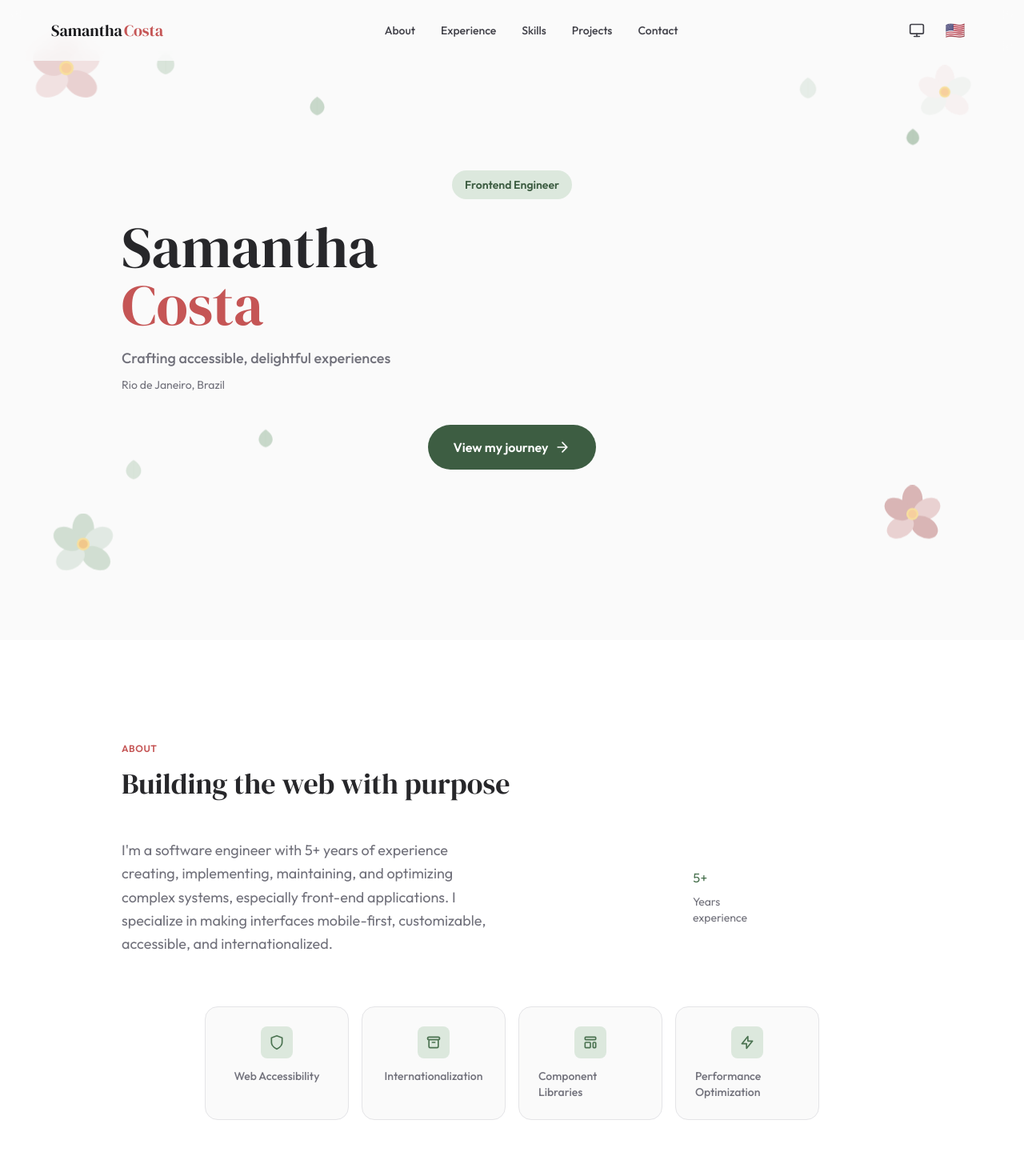
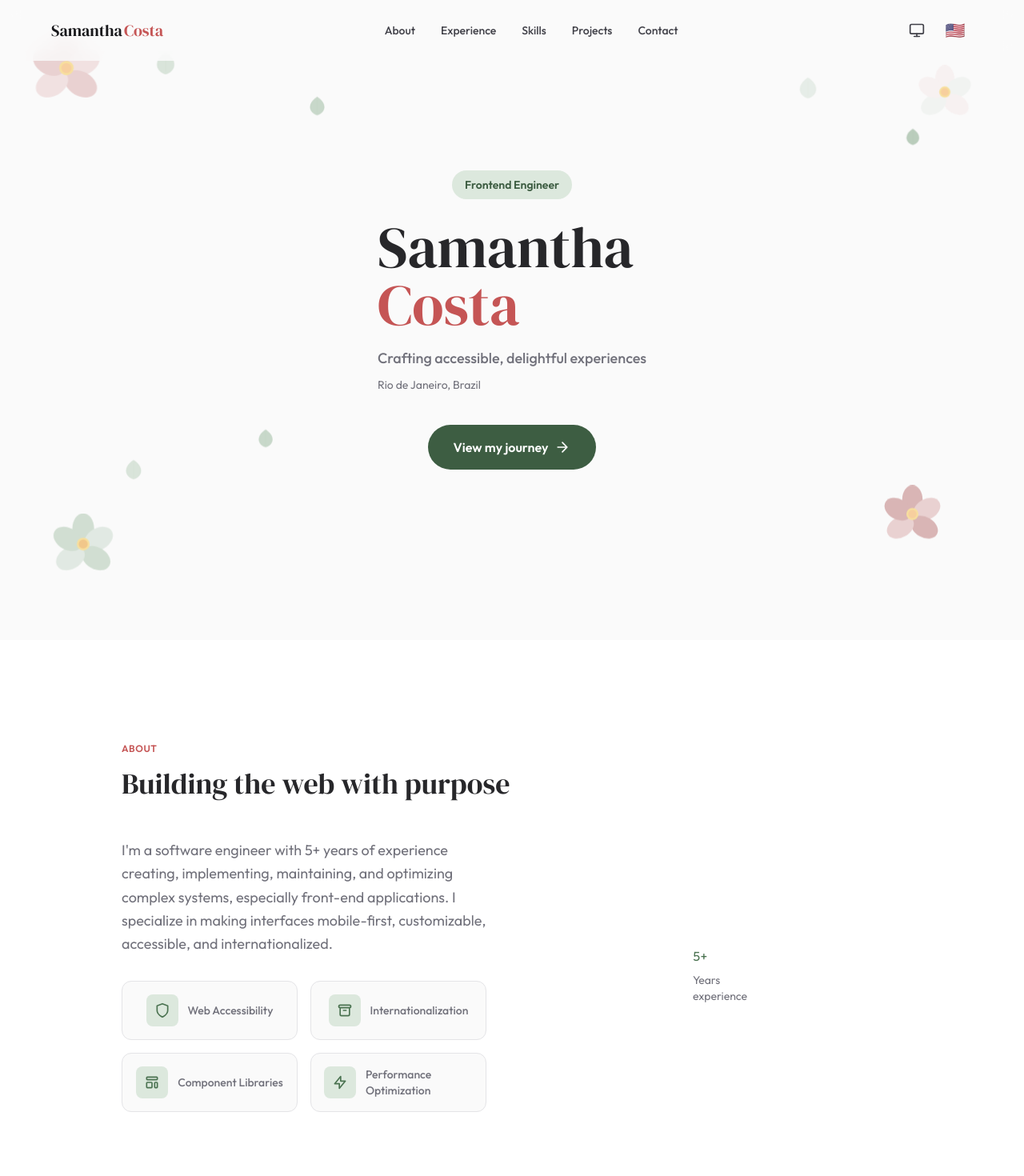
Before and after one commit to saamanthacosta/portfolio, a Vue app: page / in a window 1280 px wide. Shown: the top 1470 px of the page at 80% size. Built offline with nearby package versions, Linux system fonts and the light colour scheme.

Commit message:
Revert "fixup! Revert "fixup! fixup! Polish portfolio UI and a11y""
This reverts commit 0c621cd81c477b960e503d581c92d43b4601349b.

```diff
--- a/src/components/about/AboutSection.vue
+++ b/src/components/about/AboutSection.vue
@@ -34,13 +34,40 @@ const highlights: Highlight[] = [
   >
     <template #default="{ isVisible }">
       <div
-        class="grid md:grid-cols-2 gap-12 md:gap-16 items-center mb-16 transition-[opacity,transform] duration-500 ease-out"
+        class="transition-[opacity,transform] duration-500 ease-out"
         :class="isVisible ? 'opacity-100 translate-y-0' : 'opacity-0 translate-y-8'"
         :style="{ transitionDelay: '0.15s' }"
       >
-        <BaseTypography as="large-body" variant="muted" class="leading-relaxed">
+        <div class="grid md:grid-cols-2 gap-12 md:gap-16 items-center">
+          <div>
+            <BaseTypography as="large-body" variant="muted" class="mb-8 leading-relaxed">
               {{ t('about.description') }}
             </BaseTypography>
+
+            <div class="grid grid-cols-2 gap-4">
+              <BaseCard
+                v-for="(item, index) in highlights"
+                :key="item.key"
+                variant="muted"
+                padding="sm"
+                radius="sm"
+                class="transition-[opacity,transform] duration-300"
+                :class="isVisible ? 'opacity-100 translate-y-0' : 'opacity-0 translate-y-5'"
+                :style="{ transitionDelay: `${0.4 + index * 0.1}s` }"
+              >
+                <div class="flex items-center justify-center gap-3 text-center">
+                  <div class="w-10 h-10 rounded-lg bg-musgo-100 dark:bg-musgo-900 flex items-center justify-center flex-shrink-0">
+                    <BaseIcon class="text-musgo-600 dark:text-musgo-400" decorative>
+                      <path :d="item.icon" />
+                    </BaseIcon>
+                  </div>
+                  <BaseTypography as="small-body" variant="muted" class="font-medium">
+                    {{ t(`about.highlights.${item.key}`) }}
+                  </BaseTypography>
+                </div>
+              </BaseCard>
+            </div>
+          </div>
 
           <div class="hidden md:flex relative justify-center items-center aspect-square max-w-md mx-auto">
             <div
@@ -63,29 +90,6 @@ const highlights: Highlight[] = [
             </div>
           </div>
         </div>
-
-      <div class="grid grid-cols-2 md:grid-cols-4 gap-4 max-w-3xl mx-auto">
-        <BaseCard
-          v-for="(item, index) in highlights"
-          :key="item.key"
-          variant="muted"
-          padding="md"
-          radius="md"
-          class="transition-[opacity,transform] duration-300"
-          :class="isVisible ? 'opacity-100 translate-y-0' : 'opacity-0 translate-y-5'"
-          :style="{ transitionDelay: `${0.4 + index * 0.1}s` }"
-        >
-          <div class="flex flex-col items-center text-center gap-3">
-            <div class="w-10 h-10 rounded-lg bg-musgo-100 dark:bg-musgo-900 flex items-center justify-center">
-              <BaseIcon class="text-musgo-600 dark:text-musgo-400" decorative>
-                <path :d="item.icon" />
-              </BaseIcon>
-            </div>
-            <BaseTypography as="small-body" variant="muted" class="font-medium">
-              {{ t(`about.highlights.${item.key}`) }}
-            </BaseTypography>
-          </div>
-        </BaseCard>
       </div>
     </template>
   </BaseSection>
--- a/src/components/hero/HeroSection.vue
+++ b/src/components/hero/HeroSection.vue
@@ -1,5 +1,5 @@
 <script setup lang="ts">
-import { computed, onMounted, onUnmounted, ref } from 'vue'
+import { computed, onMounted, ref } from 'vue'
 import { useI18n } from 'vue-i18n'
 import BaseButton from '../ui/BaseButton.vue'
 import BaseIcon from '../ui/BaseIcon.vue'
@@ -27,13 +27,9 @@ interface LeafPosition {
   delay: number
 }
 
-defineOptions({ inheritAttrs: false })
-
 const { t } = useI18n()
 const isMobile = ref(false)
 const isTablet = ref(false)
-
-let resizeHandler: (() => void) | null = null
 
 onMounted(() => {
   const checkSize = () => {
@@ -41,14 +37,7 @@ onMounted(() => {
     isTablet.value = window.innerWidth >= 768 && window.innerWidth < 1024
   }
   checkSize()
-  resizeHandler = checkSize
-  window.addEventListener('resize', resizeHandler)
-})
-
-onUnmounted(() => {
-  if (resizeHandler) {
-    window.removeEventListener('resize', resizeHandler)
-  }
+  window.addEventListener('resize', checkSize)
 })
 
 const flowers = computed<FlowerPosition[]>(() => {
@@ -86,10 +75,7 @@ const getPosition = (config: FlowerPosition | LeafPosition): Record<string, stri
 </script>
 
 <template>
-  <section
-    id="hero"
-    class="min-h-screen min-h-[100dvh] py-24 md:py-32 flex items-center justify-center relative overflow-hidden bg-zinc-50 dark:bg-zinc-950"
-  >
+  <section id="hero" class="min-h-screen min-h-[100dvh] flex items-center justify-center relative overflow-hidden bg-zinc-50 dark:bg-zinc-950">
     <div
       v-for="(flower, index) in flowers"
       :key="`flower-${index}`"
@@ -116,7 +102,7 @@ const getPosition = (config: FlowerPosition | LeafPosition): Record<string, stri
       />
     </div>
 
-    <div class="text-center z-10 max-w-5xl w-full px-6">
+    <div class="text-center z-10 max-w-3xl px-6 py-24 md:py-32">
       <span class="inline-block bg-musgo-100 dark:bg-musgo-900 text-musgo-700 dark:text-musgo-300 px-4 py-2 rounded-full text-sm font-semibold mb-6">
         {{ t('hero.tag') }}
       </span>
```
Lines whose indentation alone changed are shown as unchanged.
